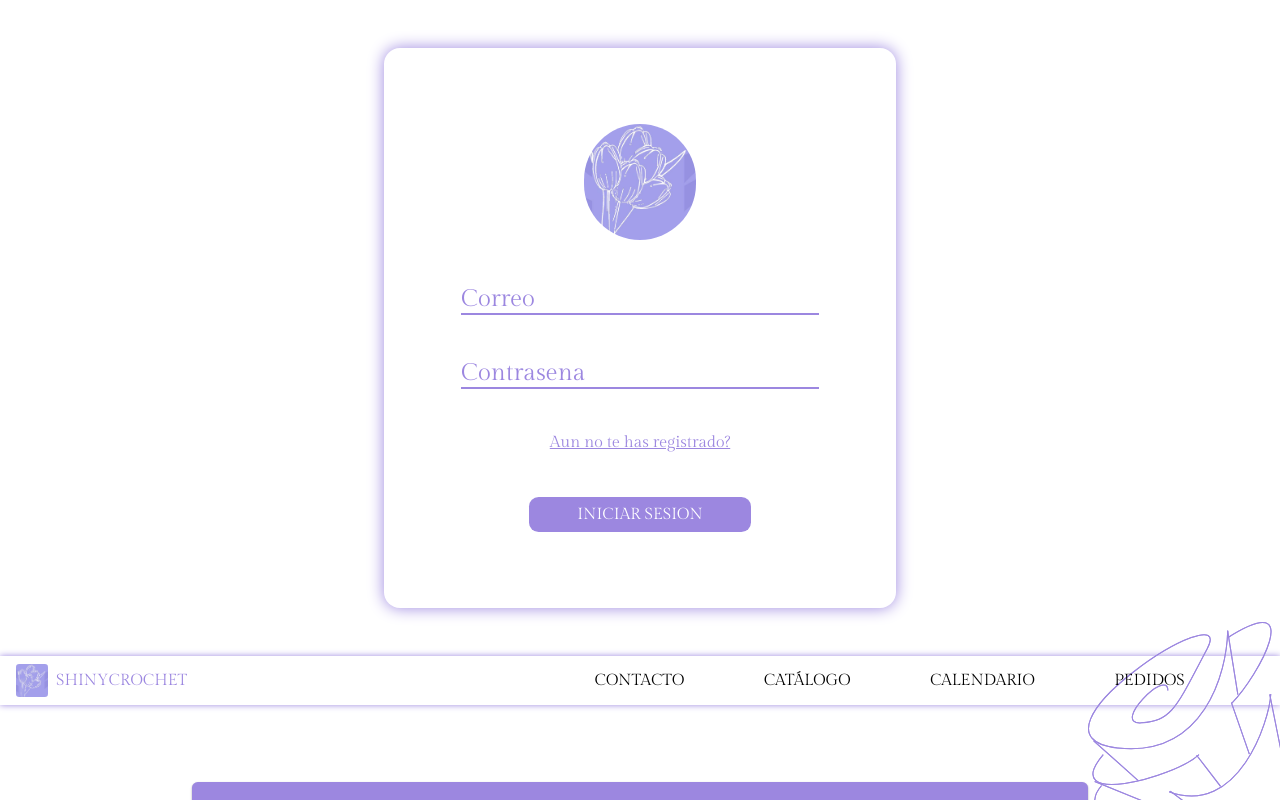
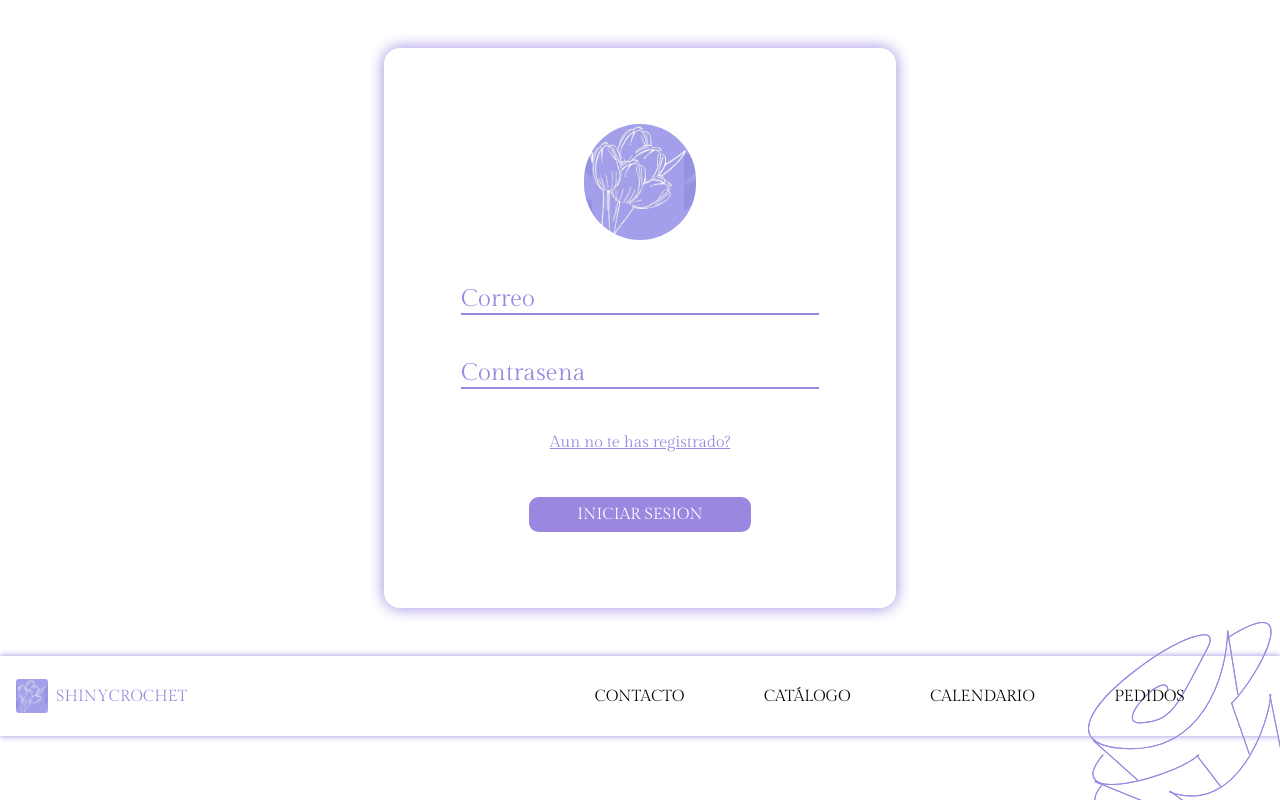
Before and after one commit to FernandoEmilianoFloresDeLaRiva/UI, a React (Create React App) app: page / in a window 1280 px wide. Built offline with nearby package versions, Linux system fonts and the light colour scheme.

Commit message:
header con mas altura

```diff
--- a/src/components/NavHeader/NavHeader.css
+++ b/src/components/NavHeader/NavHeader.css
@@ -39,6 +39,10 @@
 }
 */
 .navHeader {
+  display: flex;
+  justify-content: center;
+  align-items: center;
+  height: 10vh;
     width: 100%;
     padding: 0.5em 0;
     box-shadow: 0 0 .4em #9C87E0;
```
